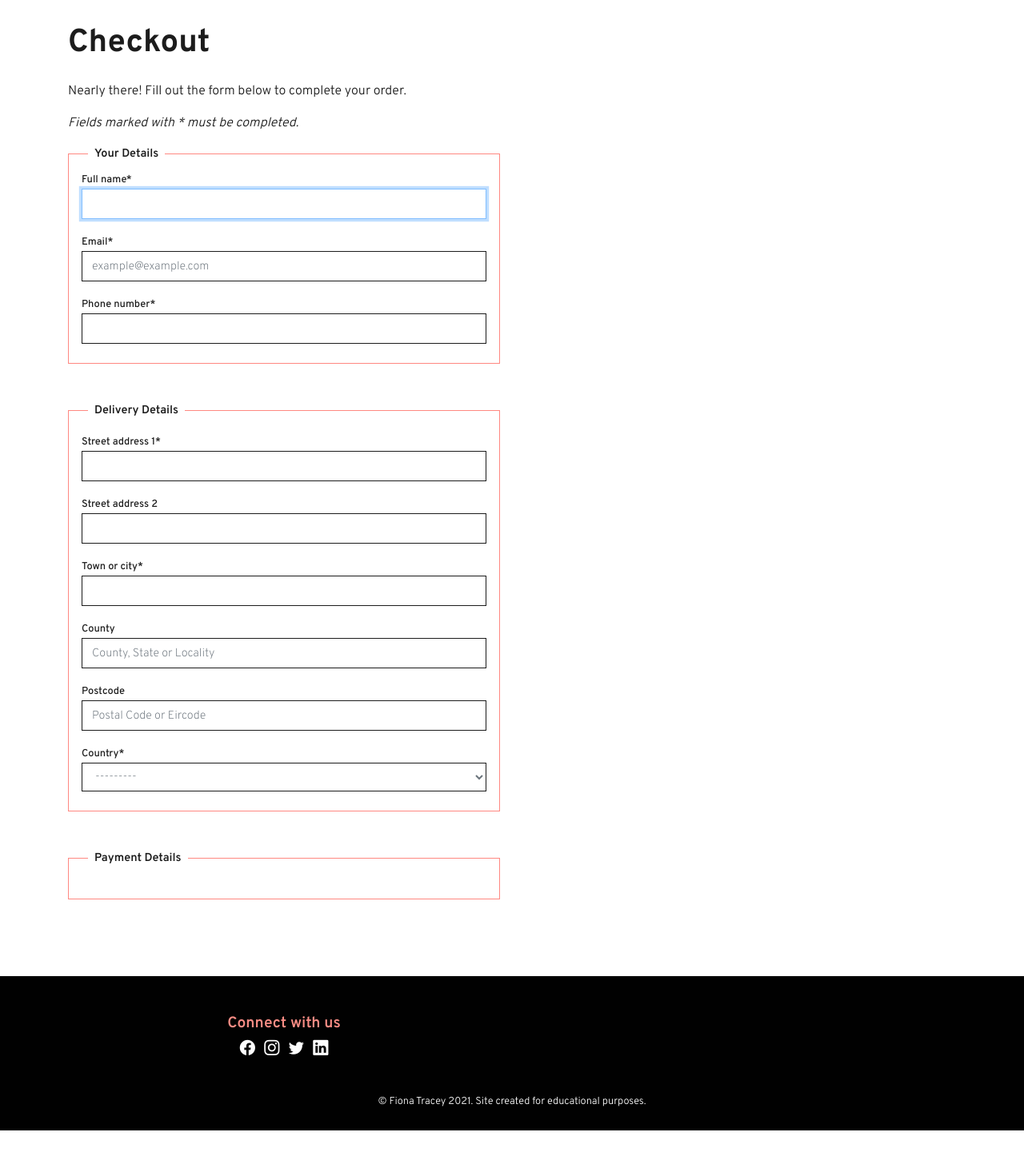
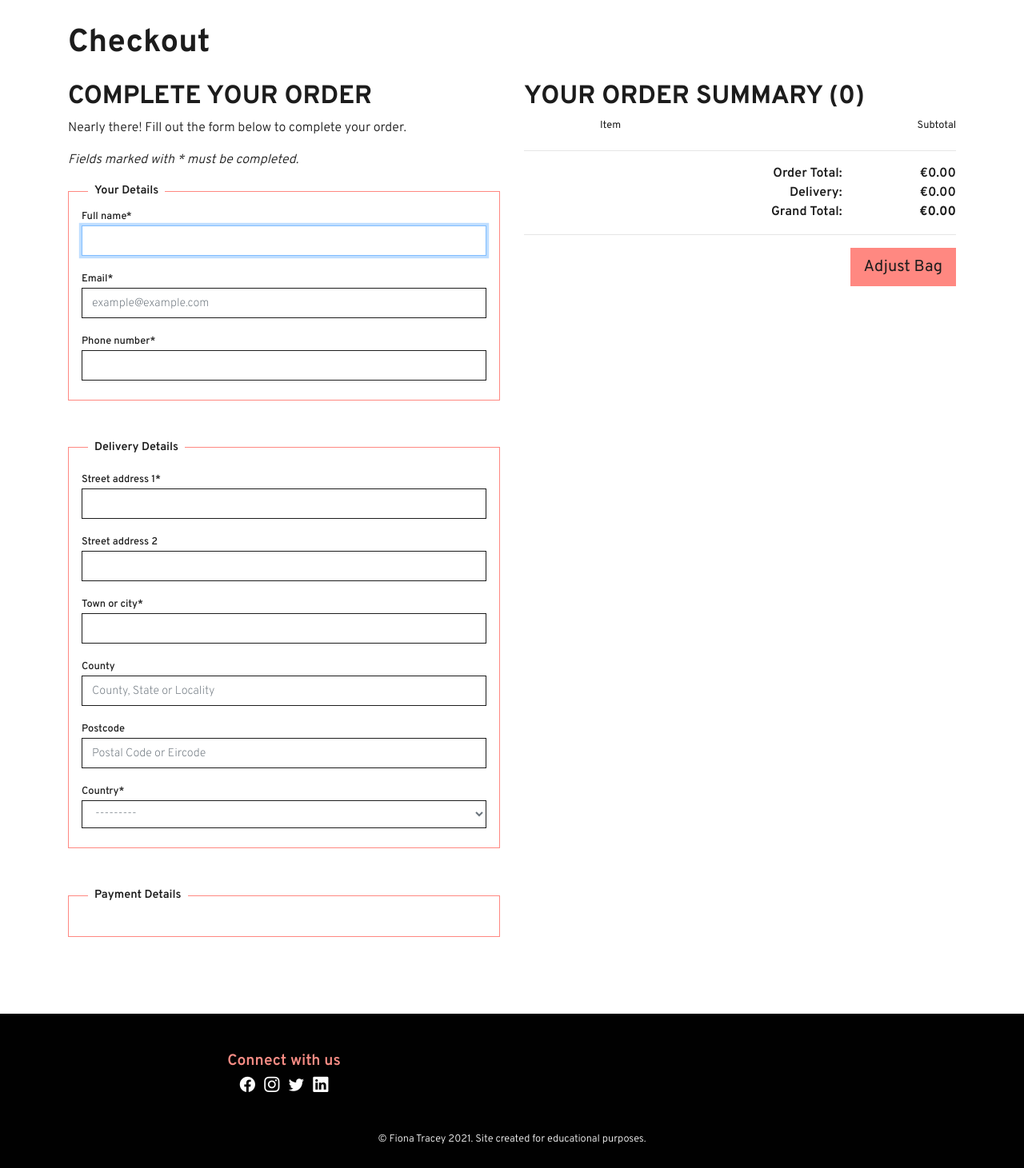
Before and after one commit to Fiona-T/knot-art, a Django app: template checkout/templates/checkout/checkout.html in a window 1280 px wide. Shown: the part 114-1575 px from the top of the page at 80% size. Before the commit the page ends 1528 px from the top, so only its background shows below. Run offline with Django 3.2, Linux system fonts and the light colour scheme; the template is opened without the code that fills it: values that come from a table or form of the project are taken from there, others are empty; tables that the repository leaves empty hold one stand-in row (values such as "Sample post"); some libraries are stand-ins or nearby versions.

Commit message:
feat: add order summary section to checkout.html template, checkout app

```diff
--- a/checkout/templates/checkout/checkout.html
+++ b/checkout/templates/checkout/checkout.html
@@ -16,10 +16,67 @@
             <h1 class="mb-4">Checkout</h1>
         </div>
     </div>
-    <!-- row with two colums - checkout form, and order summary (to be added)-->
+    <!-- row with two colums - order summary and checkout form -->
     <div class="row">
+        <!-- order summary - column with 3 rows-->
+        <div class="col-12 col-lg-6 order-lg-last mb-5">
+            <!-- order summary header -->
+            <h2 class="text-uppercase">Your Order Summary ({{ product_count }})</h2>
+            <!-- 1st row with column sub headings -->
+            <div class="row">
+                <div class="col-7 offset-2">
+                    <p class="mb-1 mt-0 small">Item</p>
+                </div>
+                <div class="col-3 text-right">
+                    <p class="mb-1 mt-0 small">Subtotal</p>
+                </div>
+            </div>
+            <!-- 2nd row loop through bag items, display image, name, qty, subtotal -->
+            {% for item in cart_items %}
+            <div class="row">
+                <div class="col-2 mb-1">
+                    <a href="{% url 'product_details' item.product.id %}">
+                        {% if item.product.image %}
+                        <img class="w-100" src="{{ item.product.image.url }}" alt="Photo of {{ item.product.name }}">
+                        {% else %}
+                        <img class="w-100" src="{{ MEDIA_URL }}no-image.png"
+                            alt="No image yet for {{ item.product.name }}, image coming soon.">
+                        {% endif %}
+                    </a>
+                </div>
+                <div class="col-7">
+                    <p class="my-0"><strong>{{ item.product.name }}</strong></p>
+                    <p class="my-0 small text-muted">Qty: {{ item.quantity }}</p>
+                </div>
+                <div class="col-3 text-right">
+                    <p class="my-0 small">€{{ item.product.price | calc_subtotal:item.quantity }}</p>
+                </div>
+            </div>
+            {% endfor %}
+            <hr class="order-summary-hr">
+            <!-- 3rd row - totals -->
+            <div class="row fw-600 text-right">
+                <div class="col-7 offset-2">
+                    <p class="my-0">Order Total:</p>
+                    <p class="my-0">Delivery:</p>
+                    <p class="my-0">Grand Total:</p>
+                </div>
+                <div class="col-3">
+                    <p class="my-0">€{{ total | floatformat:2 }}</p>
+                    <p class="my-0">€{{ delivery | floatformat:2 }}</p>
+                    <p class="my-0"><strong>€{{ grand_total | floatformat:2 }}</strong></p>
+                </div>
+            </div>
+            <hr class="order-summary-hr">
+            <!-- button to go back to the cart page -->
+            <div class="text-right">
+                <a href="{% url 'view_cart' %}" class="btn btn-brand btn-lg">Adjust Bag</a>
+            </div>
+        </div>
+        <!-- end of order summary -->
         <!-- checkout form -->
         <div class="col-12 col-lg-6">
+            <h2 class="text-uppercase">Complete Your Order</h2>
             <p>Nearly there! Fill out the form below to complete your order.</p>
             <p><em>Fields marked with * must be completed.</em></p>
             <form action="{% url 'checkout' %}" method="POST" id="payment-form" class="order-form">
@@ -45,13 +102,14 @@
                 <!-- 3rd fieldset, Payment info. No form fields - using stripe - two empty divs to hold stripe elements -->
                 <fieldset>
                     <legend class="fieldset-label px-2 w-auto">Payment Details</legend>
-                        <!-- A Stripe card element will go here -->
-                        <div class="mb-3" id="card-element"></div>
-                        <!-- Needed for stripe card errors -->
-                        <div class="mb-3 text-danger" id="card-errors" role="alert"></div>
+                    <!-- A Stripe card element will go here -->
+                    <div class="mb-3" id="card-element"></div>
+                    <!-- Needed for stripe card errors -->
+                    <div class="mb-3 text-danger" id="card-errors" role="alert"></div>
                 </fieldset>
             </form>
         </div>
+        <!-- end of checkout form -->
     </div>
 </section>
 
```
